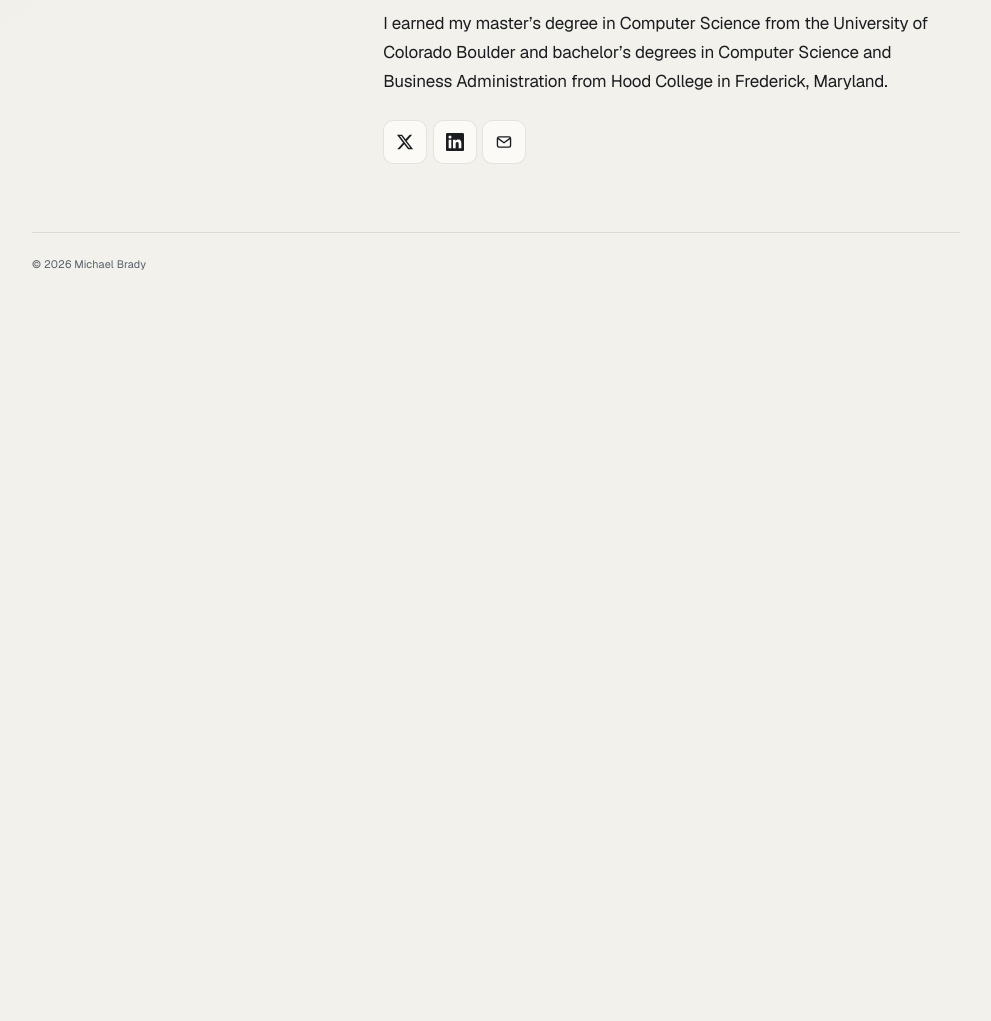
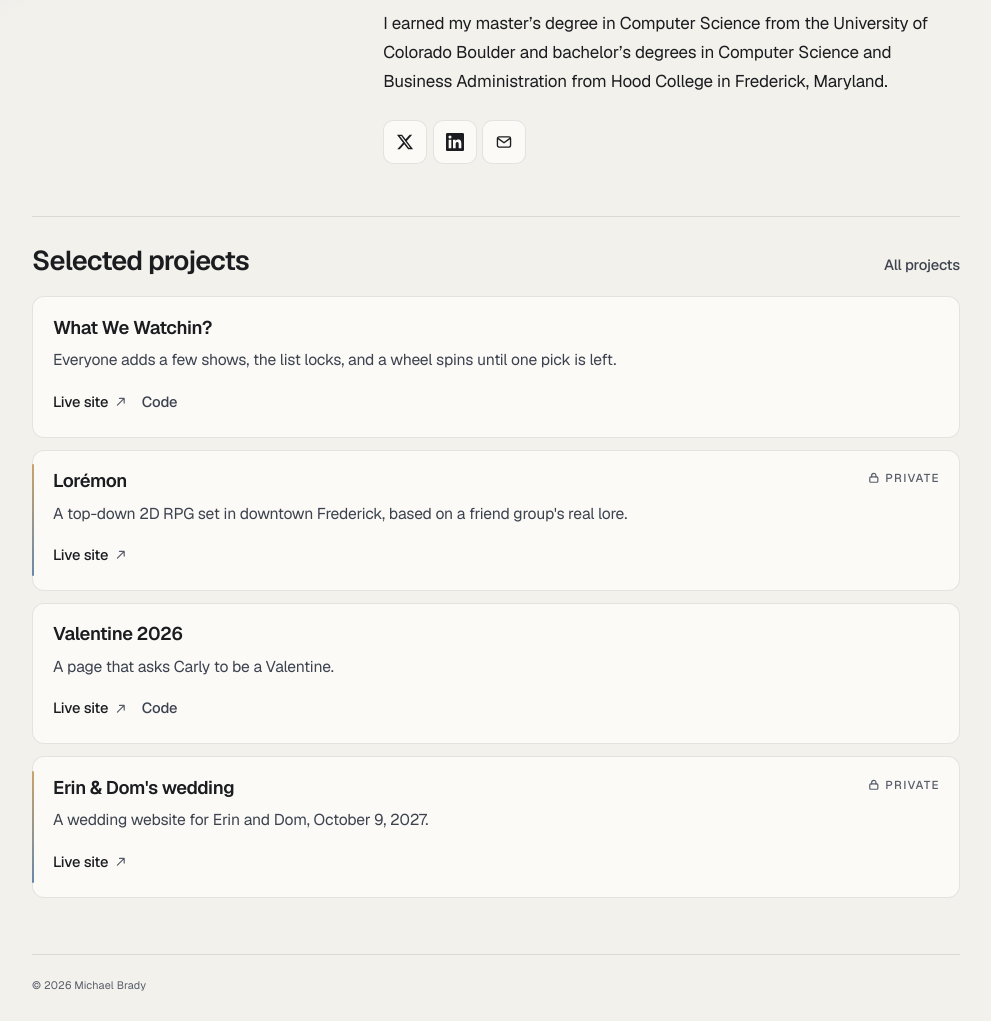
Before and after one commit to michaelbrady4/michaelbrady4.github.io, an Astro site: page / in a window 1280 px wide. Shown: the part 577-1598 px from the top of the page, without its empty margins (144-1135 px from the left). Before the commit the page ends 877 px from the top, so only its background shows below. Built offline with nearby package versions, Linux system fonts and the light colour scheme; Astro itself is replaced by a stand-in of ours.

Commit message:
Add a Projects page and a homepage preview.
Project details live in one data file. Public cards link to the live site and the code. Private cards link only to the live site and show a Private mark.

Co-authored-by: Michael Brady <michaelbrady4@users.noreply.github.com>

```diff
--- /dev/null
+++ b/src/components/ProjectCard.astro
@@ -0,0 +1,77 @@
+---
+import type { Project } from '../projects';
+
+interface Props {
+  project: Project;
+  heading?: 'h2' | 'h3';
+}
+
+const { project, heading: Heading = 'h2' } = Astro.props;
+const liveLabel = `Live site for ${project.name} (opens in a new tab)`;
+const codeLabel =
+  project.visibility === 'public' ? `Code for ${project.name} (opens in a new tab)` : '';
+---
+
+<article class:list={['project-card', { 'is-private': project.visibility === 'private' }]}>
+  <div class="project-card-head">
+    <Heading>{project.name}</Heading>
+    {
+      project.visibility === 'private' && (
+        <p class="project-private">
+          <svg viewBox="0 0 16 16" aria-hidden="true" focusable="false">
+            <rect
+              x="3.25"
+              y="7"
+              width="9.5"
+              height="6.25"
+              rx="1.2"
+              fill="none"
+              stroke="currentColor"
+              stroke-width="1.4" />
+            <path
+              d="M5.5 7V5.2a2.5 2.5 0 0 1 5 0V7"
+              fill="none"
+              stroke="currentColor"
+              stroke-width="1.4"
+              stroke-linecap="round" />
+          </svg>
+          Private
+        </p>
+      )
+    }
+  </div>
+  <p class="project-description">{project.description}</p>
+  <p class="project-actions">
+    <a
+      class="project-visit"
+      href={project.url}
+      target="_blank"
+      rel="noopener noreferrer"
+      aria-label={liveLabel}
+    >
+      Live site
+      <svg viewBox="0 0 16 16" aria-hidden="true" focusable="false">
+        <path
+          d="M4 12 12 4M6.5 4H12v5.5"
+          fill="none"
+          stroke="currentColor"
+          stroke-width="1.4"
+          stroke-linecap="round"
+          stroke-linejoin="round"></path>
+      </svg>
+    </a>
+    {
+      project.visibility === 'public' && (
+        <a
+          class="project-code"
+          href={project.code}
+          target="_blank"
+          rel="noopener noreferrer"
+          aria-label={codeLabel}
+        >
+          Code
+        </a>
+      )
+    }
+  </p>
+</article>
--- a/src/components/SiteHeader.astro
+++ b/src/components/SiteHeader.astro
@@ -3,6 +3,7 @@ import { site } from '../site';
 
 const pathname = Astro.url.pathname;
 const homeActive = pathname === '/';
+const projectsActive = pathname.startsWith('/projects');
 const blogActive = pathname.startsWith('/blog');
 ---
 
@@ -17,6 +18,16 @@ const blogActive = pathname.startsWith('/blog');
         <li>
           <a class="nav-link" href="/" class:list={{ active: homeActive }} aria-current={homeActive ? 'page' : undefined}>
             Home
+          </a>
+        </li>
+        <li>
+          <a
+            class="nav-link"
+            href="/projects/"
+            class:list={{ active: projectsActive }}
+            aria-current={projectsActive ? 'page' : undefined}
+          >
+            Projects
           </a>
         </li>
         <li>
--- a/src/pages/index.astro
+++ b/src/pages/index.astro
@@ -3,6 +3,8 @@ import { Image } from 'astro:assets';
 import headshot from '../assets/michael.jpg';
 import BaseLayout from '../layouts/BaseLayout.astro';
 import SocialLinks from '../components/SocialLinks.astro';
+import ProjectCard from '../components/ProjectCard.astro';
+import { projects } from '../projects';
 import { site } from '../site';
 ---
 
@@ -29,4 +31,19 @@ import { site } from '../site';
       <SocialLinks />
     </div>
   </section>
+  <section class="project-preview" aria-labelledby="selected-projects">
+    <div class="project-preview-head reveal">
+      <h2 id="selected-projects">Selected projects</h2>
+      <a href="/projects/">All projects</a>
+    </div>
+    <ul class="project-list">
+      {
+        projects.map((project) => (
+          <li data-reveal>
+            <ProjectCard project={project} heading="h3" />
+          </li>
+        ))
+      }
+    </ul>
+  </section>
 </BaseLayout>
--- /dev/null
+++ b/src/pages/projects/index.astro
@@ -0,0 +1,22 @@
+---
+import BaseLayout from '../../layouts/BaseLayout.astro';
+import ProjectCard from '../../components/ProjectCard.astro';
+import { projects } from '../../projects';
+---
+
+<BaseLayout title="Projects" description="Selected projects by Michael Brady.">
+  <div class="page">
+    <header class="page-heading reveal">
+      <h1 class="page-title">Projects</h1>
+    </header>
+    <ul class="project-list">
+      {
+        projects.map((project) => (
+          <li data-reveal>
+            <ProjectCard project={project} />
+          </li>
+        ))
+      }
+    </ul>
+  </div>
+</BaseLayout>
--- /dev/null
+++ b/src/projects.ts
@@ -0,0 +1,51 @@
+/**
+ * Projects shown on the home page and at /projects/.
+ * Public projects include a code link. Private projects do not.
+ */
+export type PublicProject = {
+  name: string;
+  description: string;
+  url: string;
+  visibility: 'public';
+  code: string;
+};
+
+export type PrivateProject = {
+  name: string;
+  description: string;
+  url: string;
+  visibility: 'private';
+};
+
+export type Project = PublicProject | PrivateProject;
+
+export const projects: Project[] = [
+  {
+    name: 'What We Watchin?',
+    description:
+      'Everyone adds a few shows, the list locks, and a wheel spins until one pick is left.',
+    url: 'https://what-we-watchin.vercel.app',
+    visibility: 'public',
+    code: 'https://github.com/michaelbrady4/what-we-watchin',
+  },
+  {
+    name: 'Lorémon',
+    description:
+      "A top-down 2D RPG set in downtown Frederick, based on a friend group's real lore.",
+    url: 'https://loremon.vercel.app',
+    visibility: 'private',
+  },
+  {
+    name: 'Valentine 2026',
+    description: 'A page that asks Carly to be a Valentine.',
+    url: 'https://valentine-2026-green.vercel.app',
+    visibility: 'public',
+    code: 'https://github.com/michaelbrady4/valentine-2026',
+  },
+  {
+    name: "Erin & Dom's wedding",
+    description: 'A wedding website for Erin and Dom, October 9, 2027.',
+    url: 'https://byard-dacunto-wedding.vercel.app',
+    visibility: 'private',
+  },
+];
--- a/src/styles/global.css
+++ b/src/styles/global.css
@@ -575,6 +575,187 @@ h3 {
   text-underline-offset: 0.16em;
 }
 
+.project-preview {
+  margin-top: 0.5rem;
+  padding: 1.75rem 0 2rem;
+  border-top: 1px solid var(--line);
+}
+
+.project-preview-head {
+  display: flex;
+  align-items: baseline;
+  justify-content: space-between;
+  gap: 1rem;
+}
+
+.project-preview-head h2 {
+  margin: 0;
+  font-size: clamp(1.45rem, 2.4vw, 1.7rem);
+  font-weight: 600;
+  letter-spacing: -0.03em;
+  line-height: 1.15;
+}
+
+.project-preview-head a {
+  color: var(--ink-soft);
+  font-size: 0.92rem;
+  font-weight: 500;
+  letter-spacing: -0.011em;
+  text-decoration: none;
+}
+
+.project-preview-head a:hover {
+  color: var(--ink);
+}
+
+.project-list {
+  display: grid;
+  gap: 0.75rem;
+  margin: 1.15rem 0 0;
+  padding: 0;
+  list-style: none;
+}
+
+.page .project-list {
+  margin-top: 1.6rem;
+}
+
+.project-card {
+  position: relative;
+  display: grid;
+  gap: 0.55rem;
+  padding: 1.15rem 1.2rem 1.05rem 1.25rem;
+  border: 1px solid var(--line);
+  border-radius: 12px;
+  background: var(--surface);
+  transition:
+    border-color 200ms ease,
+    background-color 200ms ease,
+    box-shadow 220ms var(--ease),
+    transform 220ms var(--ease);
+}
+
+.project-card::before {
+  content: "";
+  position: absolute;
+  left: -1px;
+  top: 0.85rem;
+  bottom: 0.85rem;
+  width: 2px;
+  border-radius: 2px;
+  background: var(--accent);
+  transform: scaleY(0.35);
+  opacity: 0;
+  transition: transform 220ms var(--ease), opacity 220ms ease;
+}
+
+.project-card:hover,
+.project-card:focus-within {
+  border-color: var(--line-strong);
+  background: var(--surface-hover);
+  box-shadow: var(--shadow);
+}
+
+.project-card:hover::before,
+.project-card:focus-within::before {
+  opacity: 1;
+  transform: scaleY(1);
+}
+
+.project-card.is-private::before {
+  opacity: 1;
+  transform: scaleY(1);
+  background: linear-gradient(180deg, #c9a36c, #6a88aa);
+}
+
+.project-card-head {
+  display: flex;
+  align-items: flex-start;
+  justify-content: space-between;
+  gap: 0.75rem 1rem;
+}
+
+.project-card h2,
+.project-card h3 {
+  margin: 0;
+  font-size: 1.15rem;
+  font-weight: 600;
+  letter-spacing: -0.022em;
+  line-height: 1.3;
+}
+
+.project-private {
+  display: inline-flex;
+  align-items: center;
+  gap: 0.3rem;
+  flex: none;
+  margin: 0.15rem 0 0;
+  color: var(--muted);
+  font-size: 0.72rem;
+  font-weight: 500;
+  letter-spacing: 0.12em;
+  line-height: 1;
+  text-transform: uppercase;
+}
+
+.project-private svg {
+  width: 0.85rem;
+  height: 0.85rem;
+}
+
+.project-description {
+  margin: 0;
+  max-width: 40rem;
+  color: var(--ink-soft);
+  font-size: 0.98rem;
+  line-height: 1.55;
+}
+
+.project-actions {
+  display: flex;
+  flex-wrap: wrap;
+  align-items: center;
+  gap: 0.35rem 0.9rem;
+  margin: 0.15rem 0 0;
+}
+
+.project-visit,
+.project-code {
+  display: inline-flex;
+  align-items: center;
+  gap: 0.35rem;
+  min-height: 2.25rem;
+  font-size: 0.92rem;
+  font-weight: 500;
+  letter-spacing: -0.011em;
+  text-decoration: none;
+}
+
+.project-visit {
+  color: var(--ink);
+}
+
+.project-visit svg {
+  width: 0.85rem;
+  height: 0.85rem;
+  color: var(--muted);
+  transition: transform 200ms var(--ease), color 180ms ease;
+}
+
+.project-code {
+  color: var(--ink-soft);
+}
+
+.project-visit:hover,
+.project-code:hover {
+  color: var(--ink);
+}
+
+.project-card:hover .project-visit svg,
+.project-visit:focus-visible svg {
+  color: var(--ink);
+}
+
 .post {
   width: min(var(--prose), 100%);
   padding-top: 2.85rem;
@@ -811,12 +992,17 @@ h3 {
   }
 
   .nav-link {
-    padding-inline: 0.55rem;
+    padding-inline: 0.45rem;
   }
 
   .nav-link::after {
-    left: 0.55rem;
-    right: 0.55rem;
+    left: 0.45rem;
+    right: 0.45rem;
+  }
+
+  .brand {
+    font-size: 0.92rem;
+    gap: 0.4rem;
   }
 
   .bio {
@@ -826,6 +1012,17 @@ h3 {
 
   .bio p + p {
     margin-top: 0.9rem;
+  }
+}
+
+@media (max-width: 369px) {
+  .site-nav {
+    flex-wrap: wrap;
+    row-gap: 0.1rem;
+  }
+
+  .nav-end {
+    margin-left: auto;
   }
 }
 
@@ -869,6 +1066,16 @@ h3 {
   .brand:focus-visible .brand-mark {
     transform: translateY(-1px);
   }
+
+  .project-card:hover,
+  .project-card:focus-within {
+    transform: translateY(-2px);
+  }
+
+  .project-card:hover .project-visit svg,
+  .project-visit:focus-visible svg {
+    transform: translate(2px, -2px);
+  }
 }
 
 @media (prefers-reduced-motion: reduce) {
```
Also changed, not shown: tests/projects.spec.js (added, +84 -0 lines), tests/theme-toggle.spec.js (+2 -2 lines).
